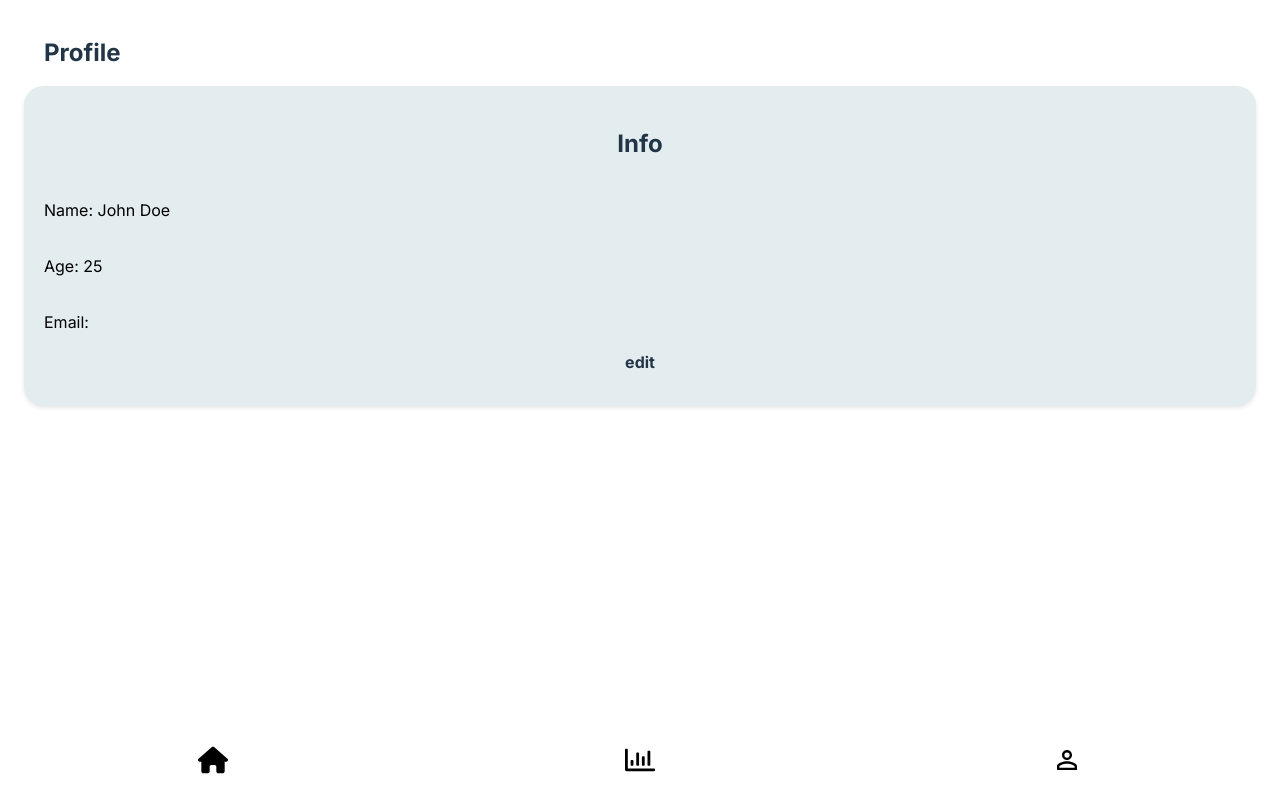
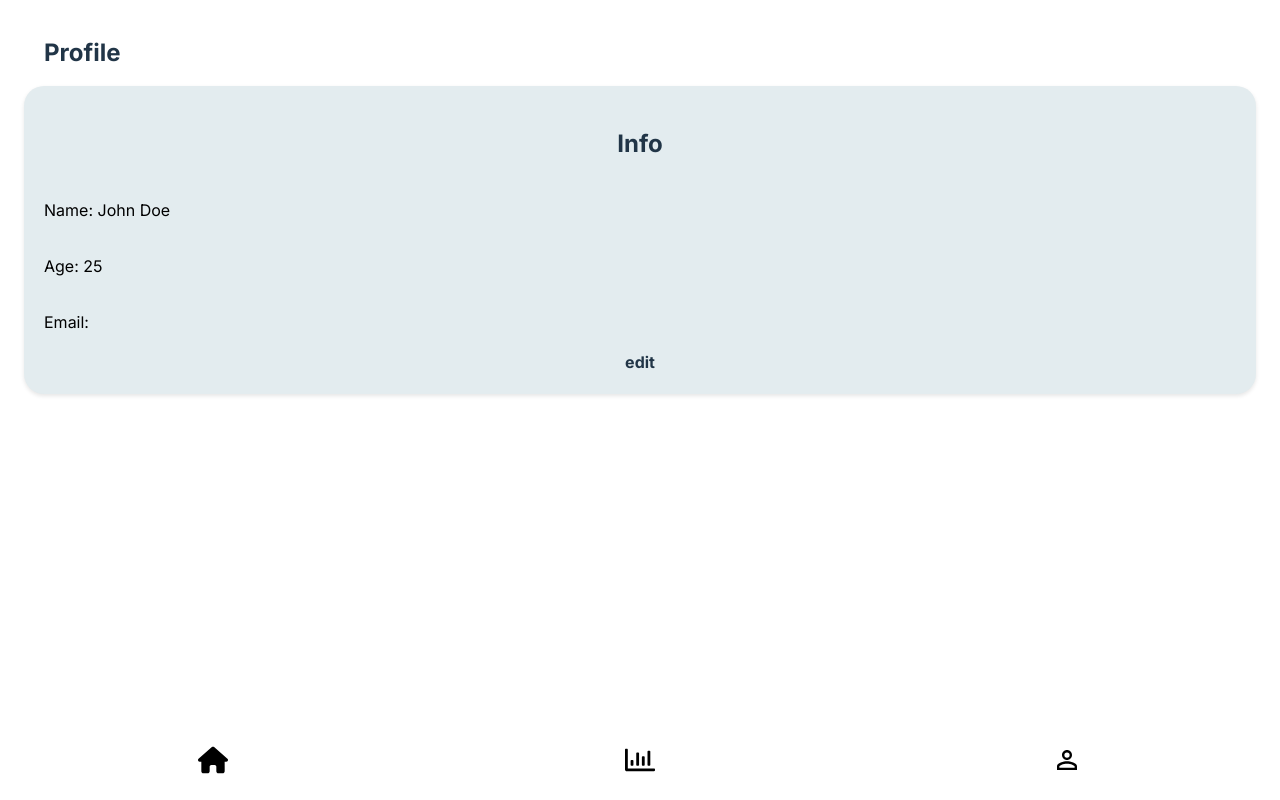
Before and after one commit to casperHansenTEOA/IKEASnark, a React (Vite) app in the folder Snark/: page /profile in a window 1280 px wide. Built offline with nearby package versions, Linux system fonts and the light colour scheme.

Commit message:
unfucked cards

```diff
--- a/Snark/src/routes/Profile.css
+++ b/Snark/src/routes/Profile.css
@@ -3,10 +3,10 @@
     height: 40vh;
   }
 
-.card{
+/* .card{
     height : 100%;
 }
-
+   */
 
 #info{
     display: flex;
@@ -27,12 +27,12 @@ b{
     position: sticky;
 
 }
-
+/*
 .content{
     display: flex;
     flex-direction: column;
     height: 100%;
-}
+} */
 
 .editcontent{
     display: flex;
```
